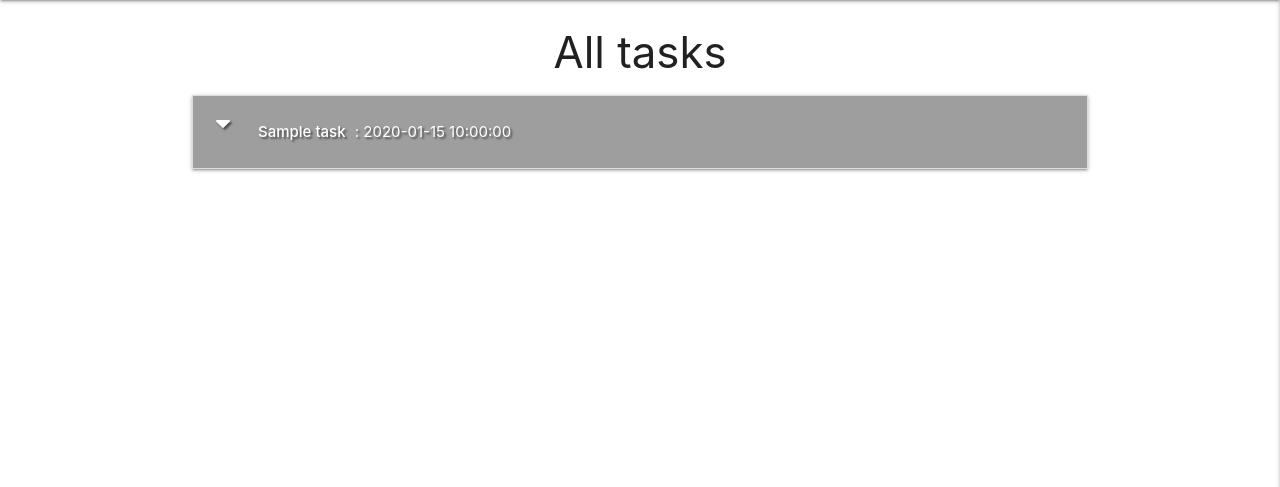
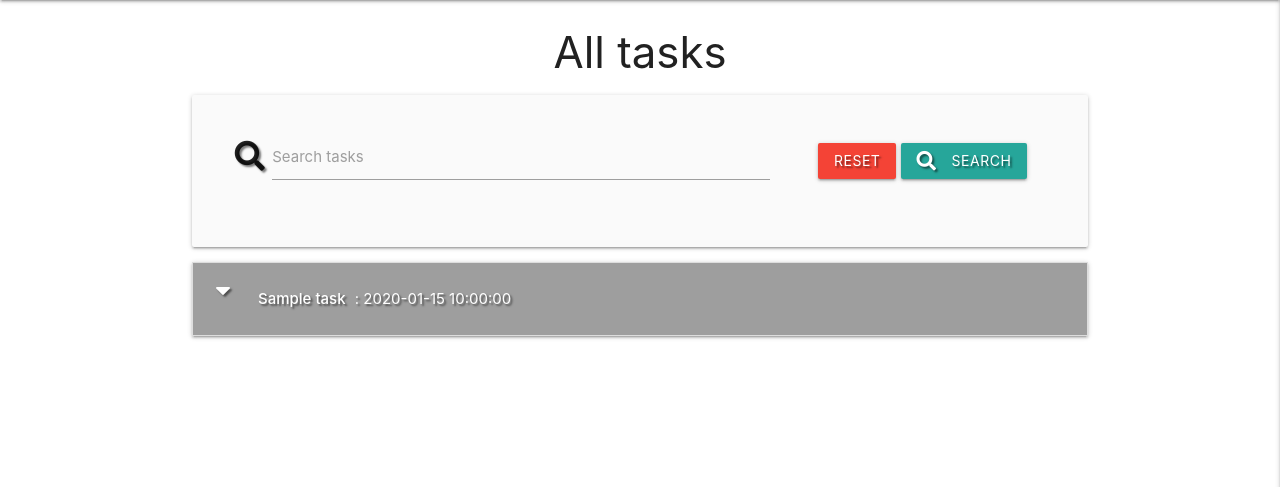
Before and after one commit to Dutchie1990/Task_Manager, a Flask app: page / in a window 1280 px wide. Shown: the part 64-551 px from the top of the page. Run offline with Flask 2, Linux system fonts and the light colour scheme; a database or web service that is not in the repository returns one stand-in record (values such as "Sample title"); some libraries are stand-ins or nearby versions.

Commit message:
Add search functionality

```diff
--- a/app.py
+++ b/app.py
@@ -20,7 +20,7 @@ mongo = PyMongo(app)
 @app.route("/")
 @app.route("/get_tasks")
 def get_tasks():
-    tasks = mongo.db.tasks.find()
+    tasks = list(mongo.db.tasks.find())
     return render_template("tasks.html", tasks=tasks)
 
 
@@ -185,6 +185,13 @@ def delete_category(category_id):
     return redirect(url_for('manage_categories'))
 
 
+@app.route("/search", methods=["GET", "POST"])
+def search():
+    query = request.form.get("query")
+    tasks = list(mongo.db.tasks.find({"$text": {"$search": query}}))
+    return render_template("tasks.html", tasks=tasks)
+
+
 if __name__ == "__main__":
     app.run(host=os.environ.get("IP"),
             port=int(os.environ.get("PORT")),
--- a/templates/tasks.html
+++ b/templates/tasks.html
@@ -3,6 +3,26 @@
 
 <h3 class="center-align">All tasks</h3>
 
+<div class="row card-panel grey lighten-5">
+    <form action="{{ url_for('search') }}" method="POST" class="col s12">
+        <div class="row valign-wrapper center-align">
+            <div class="input-field col s12 m8">
+                <i class="fas fa-search prefix text-shadow"></i>
+                <input type="text" name="query" id="query" mimlenght="3" class="validate" required>
+                <label for="query">Search tasks</label>
+            </div>
+            <div class="col s12 m4">
+                <a href="{{ url_for('get_tasks') }}" class="red btn text-shadow">Reset</a>
+                <button type="submit" class="btn darken-1 text-shadow">
+                    <i class="fas fa-search left"></i>
+                    Search
+                </button>
+            </div>
+        </div>
+    </form>
+</div>
+
+{% if tasks|length > 0 %}
 <ul class="collapsible">
     {% for task in tasks %}
     <li>
@@ -36,5 +56,8 @@
     </li>
     {% endfor %}
 </ul>
+{% else %}
+    <h3 class="red-text text-darken-4 center-align">No results found</h3>
+{% endif %}
 
 {% endblock %}
```
